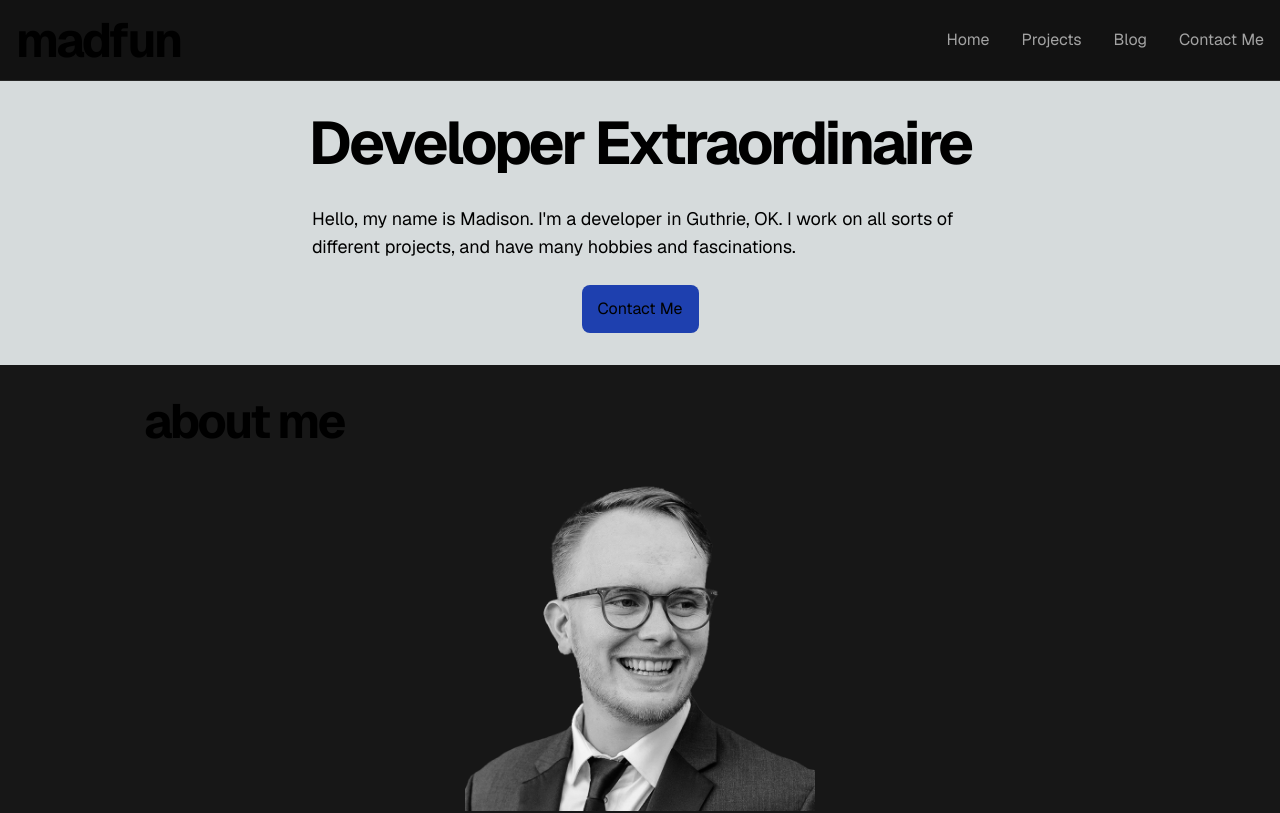
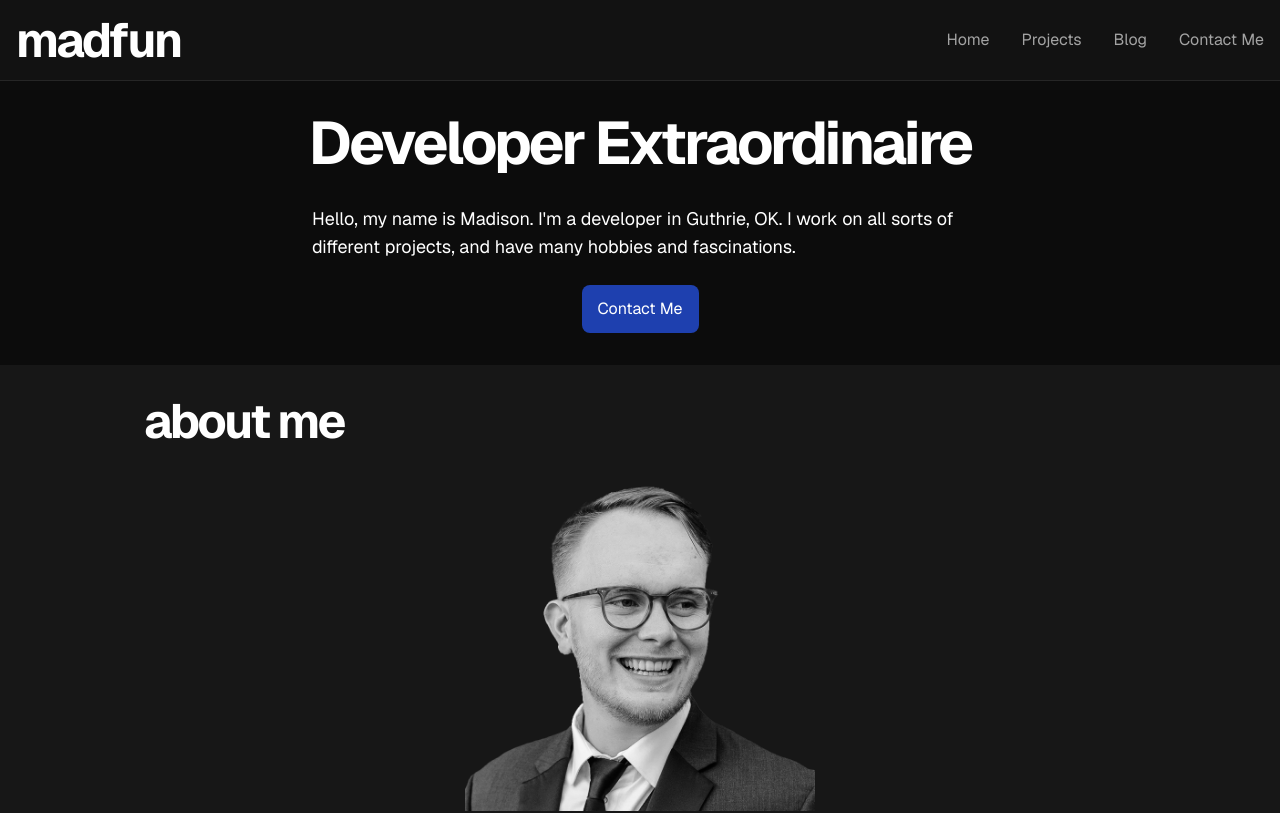
Before and after one commit to madfun12/nextportfolio, a Next.js app: page / in a window 1280 px wide. Shown: the top 813 px of the page. Built offline with nearby package versions, Linux system fonts and the light colour scheme.

Commit message:
Getting rid of light styles for the body

```diff
--- a/app/globals.css
+++ b/app/globals.css
@@ -5,15 +5,8 @@
 @import url("https://fonts.googleapis.com/css2?family=IBM+Plex+Mono&family=Playfair+Display:ital,wght@0,400;1,700&display=swap");
 
 :root {
-    --foreground-rgb: 0, 0, 0;
-    --background-rgb: 214, 219, 220;
-}
-
-@media (prefers-color-scheme: dark) {
-    :root {
-        --foreground-rgb: 255, 255, 255;
-        --background-rgb: 12, 12, 12;
-    }
+    --foreground-rgb: 255, 255, 255;
+    --background-rgb: 12, 12, 12;
 }
 
 body {
```
